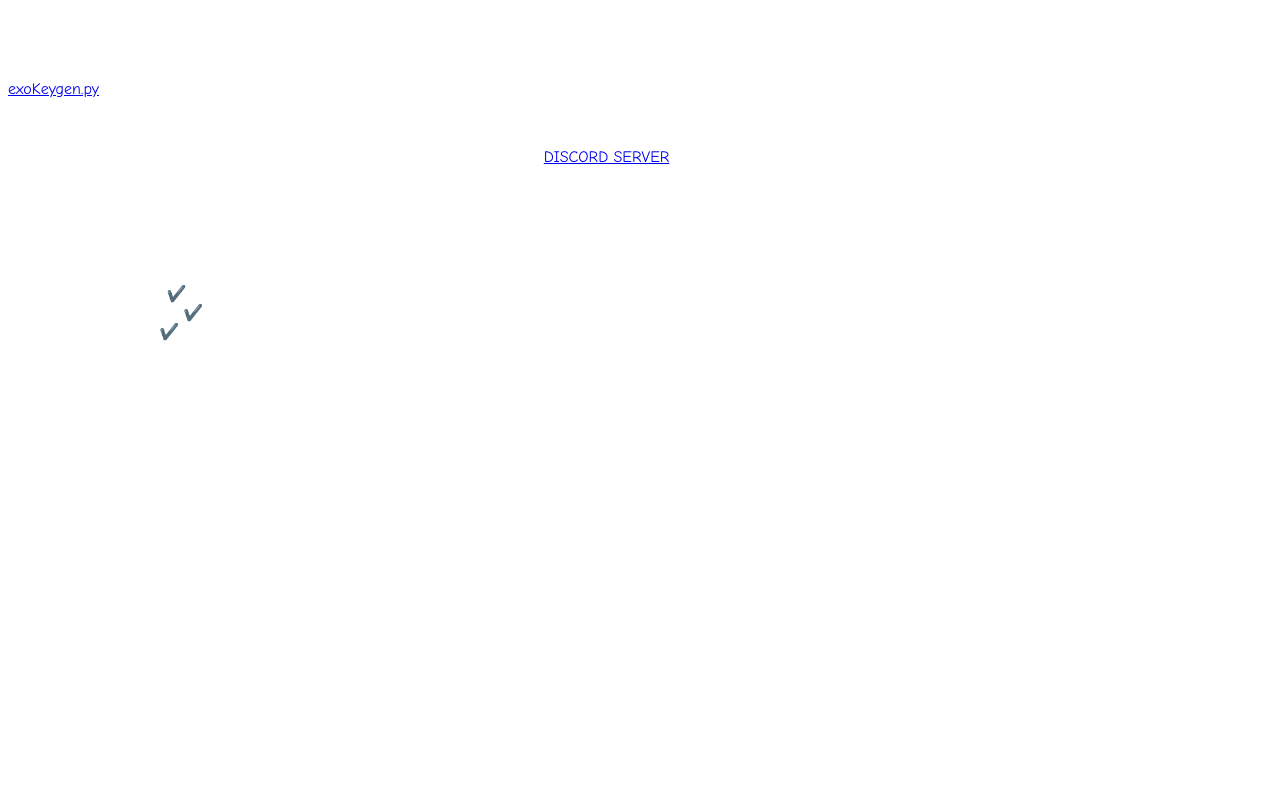
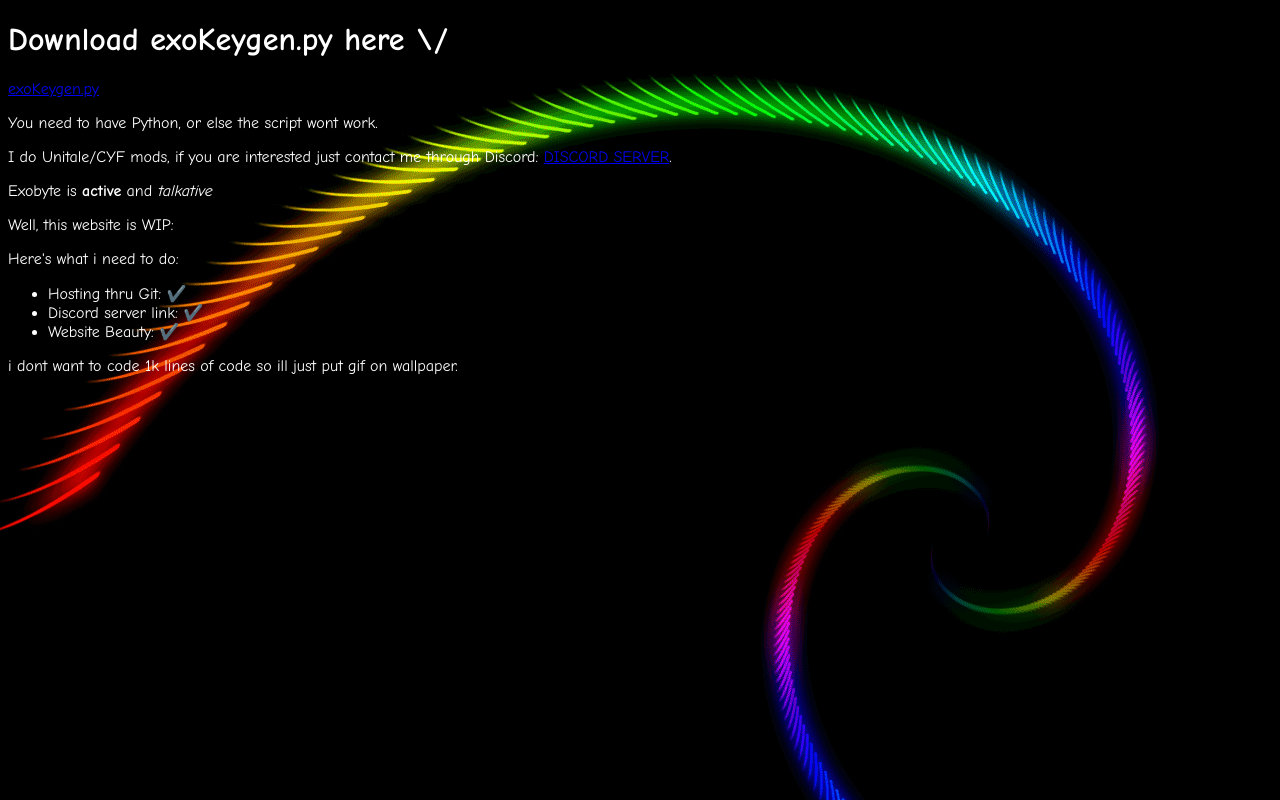
Before and after one commit to exobyte69/exobyte69.github.io, a plain HTML site: page index.html in a window 1280 px wide. Drawn offline with Linux system fonts and the light colour scheme.

Commit message:
Update style.css

```diff
--- a/style.css
+++ b/style.css
@@ -9,7 +9,7 @@ div {
 
 
 body {
-  background-image: url("vapor2.gif");
+  background-image: url("vapor.gif");
   color: white;
   font-family: Comic Sans MS;
 }
```
